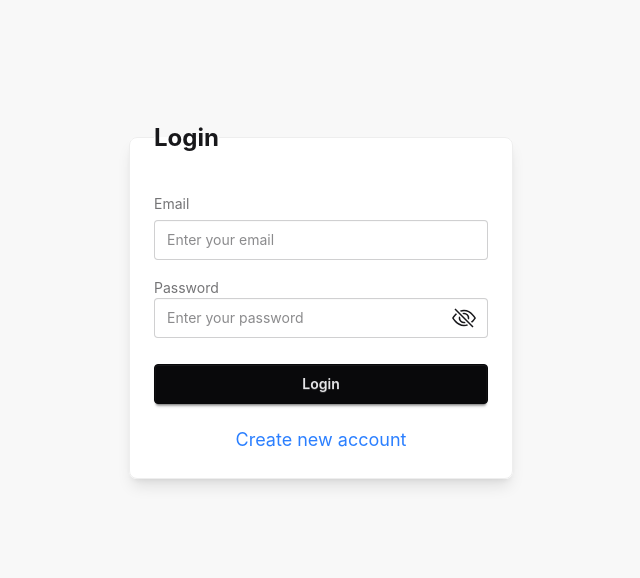
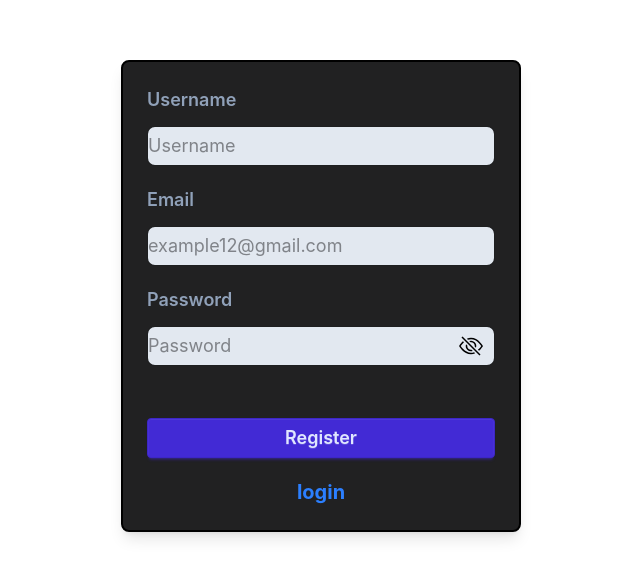
Before and after one commit to dartSasant/Canteen-Management-System, a React (Vite) app in the folder client/: page / in a window 1280 px wide. Shown: the part 104-682 px from the top of the page, without its empty margins (319-959 px from the left). Built offline with nearby package versions, Linux system fonts and the light colour scheme.

Commit message:
design of register and added jwt token

```diff
--- a/client/src/App.jsx
+++ b/client/src/App.jsx
@@ -1,9 +1,9 @@
-import LoginCard from "./LoginCard";
+import RegisterCard from "./register";
 
 const App = () => {
   return (
-    <div className="min-h-screen flex items-center justify-center bg-base-200">
-      <LoginCard />
+    <div>
+      <RegisterCard />
     </div>
   );
 };
--- a/client/src/LoginCard.jsx
+++ b/client/src/LoginCard.jsx
@@ -7,7 +7,7 @@ const LoginCard = () => {
   const [visible, setvisible] = useState(false);
 
   return (
-    <div>
+    <div min-h-screen flex items-center justify-center bg-base-200>
       <fieldset className="fieldset bg-base-100 border-base-300 rounded-box w-96 border p-6 shadow-lg">
         <legend className="fieldset-legend text-2xl font-bold mb-2">
           Login
--- /dev/null
+++ b/client/src/Register.jsx
@@ -0,0 +1,68 @@
+import React, { useState } from "react";
+import { BsEye, BsEyeSlash } from "react-icons/bs";
+
+const RegisterCard = () => {
+  const [user, setuser] = useState("");
+
+  const [password, setpassword] = useState("");
+
+  const [visible, setvisible] = useState(false);
+
+  return (
+    <div className="flex justify-center items-center min-h-screen">
+      <div className="border-2 rounded-box min-h-100 min-w-100 p-6 border-black border-base-300 space-y-5 shadow-lg bg-base-100 bg-zinc-950/90">
+        <div className="flex flex-col space-y-3">
+          <span className="text-lg text-slate-400 font-semibold">Username</span>
+          <input
+            className="border rounded-box bg-slate-200 text-zinc-950/90 text-lg min-h-10"
+            type="text"
+            onChange={(e) => setuser(e.target.value)}
+            name=""
+            id=""
+            placeholder="Username"
+          />
+        </div>
+        <div className="flex flex-col space-y-3">
+          <span className="text-lg text-slate-400 font-semibold">Email</span>
+          <input
+            className="border rounded-box min-h-10 bg-slate-200 text-zinc-950/90 text-lg"
+            type="email"
+            placeholder="example12@gmail.com"
+          />
+        </div>
+        <div className="flex flex-col space-y-3 relative">
+          <span className="text-lg text-slate-400 font-semibold">Password</span>
+          <input
+            className="border rounded-box min-h-10 bg-slate-200 text-zinc-950/90 text-lg pr-12"
+            type={visible ? "text" : "password"}
+            onChange={(e) => setpassword(e.target.value)}
+            placeholder="Password"
+          />
+
+          <div
+            className="absolute inset-y-0 right-3 flex items-center pt-7 cursor-pointer text-2xl"
+            onClick={() => setvisible(!visible)}
+          >
+            {visible ? (
+              <BsEye className="text-black " />
+            ) : (
+              <BsEyeSlash className="text-black" />
+            )}
+          </div>
+        </div>
+        <div className="flex justify-center">
+          <button className="btn btn-primary mt-5 w-full text-lg">
+            Register
+          </button>
+        </div>
+        <div className="flex justify-center">
+          <a className="text-blue-500 text-xl font-bold" href="">
+            login
+          </a>
+        </div>
+      </div>
+    </div>
+  );
+};
+
+export default RegisterCard;
```
Also changed, not shown: 1 other file (tests, documents, lock files or other folders).
